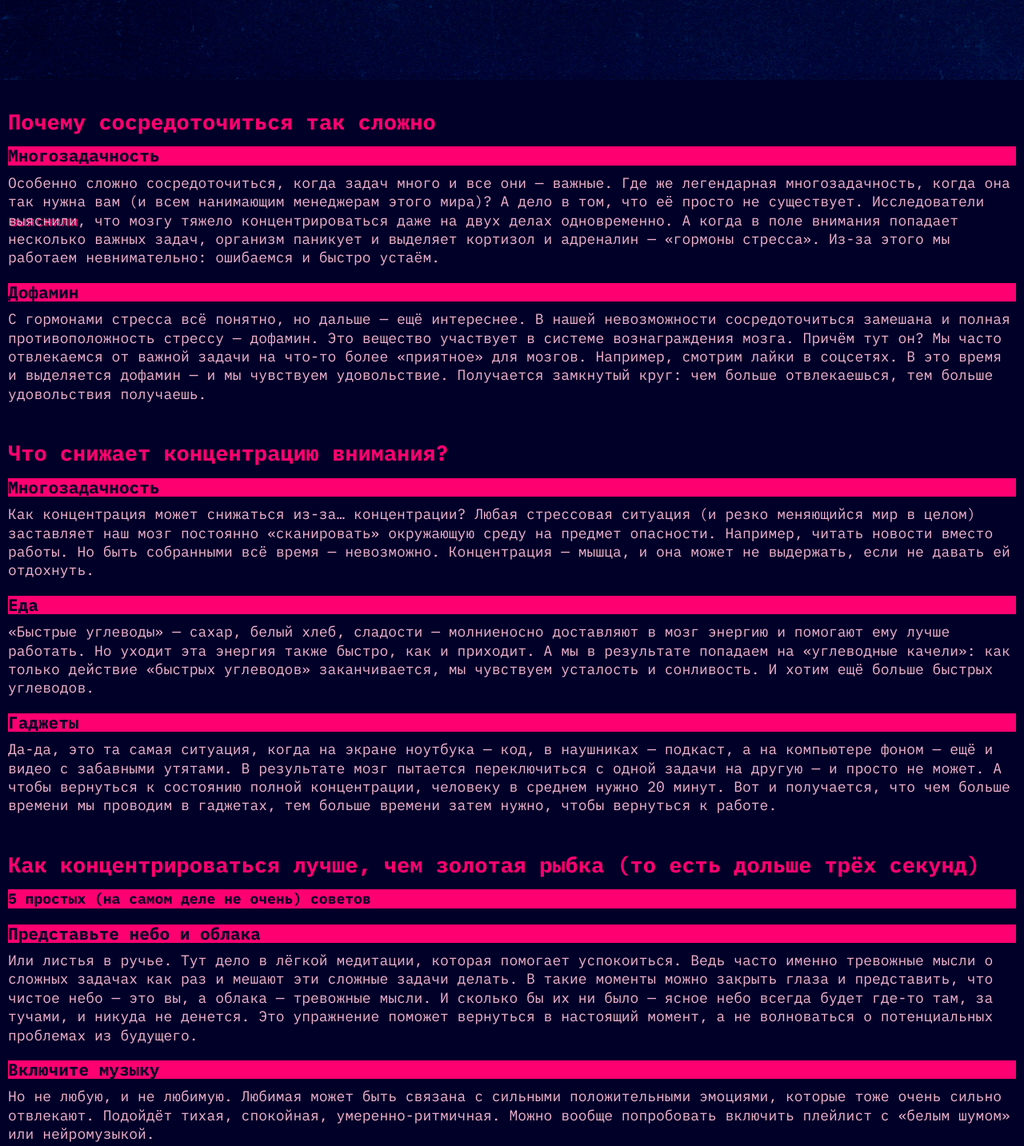
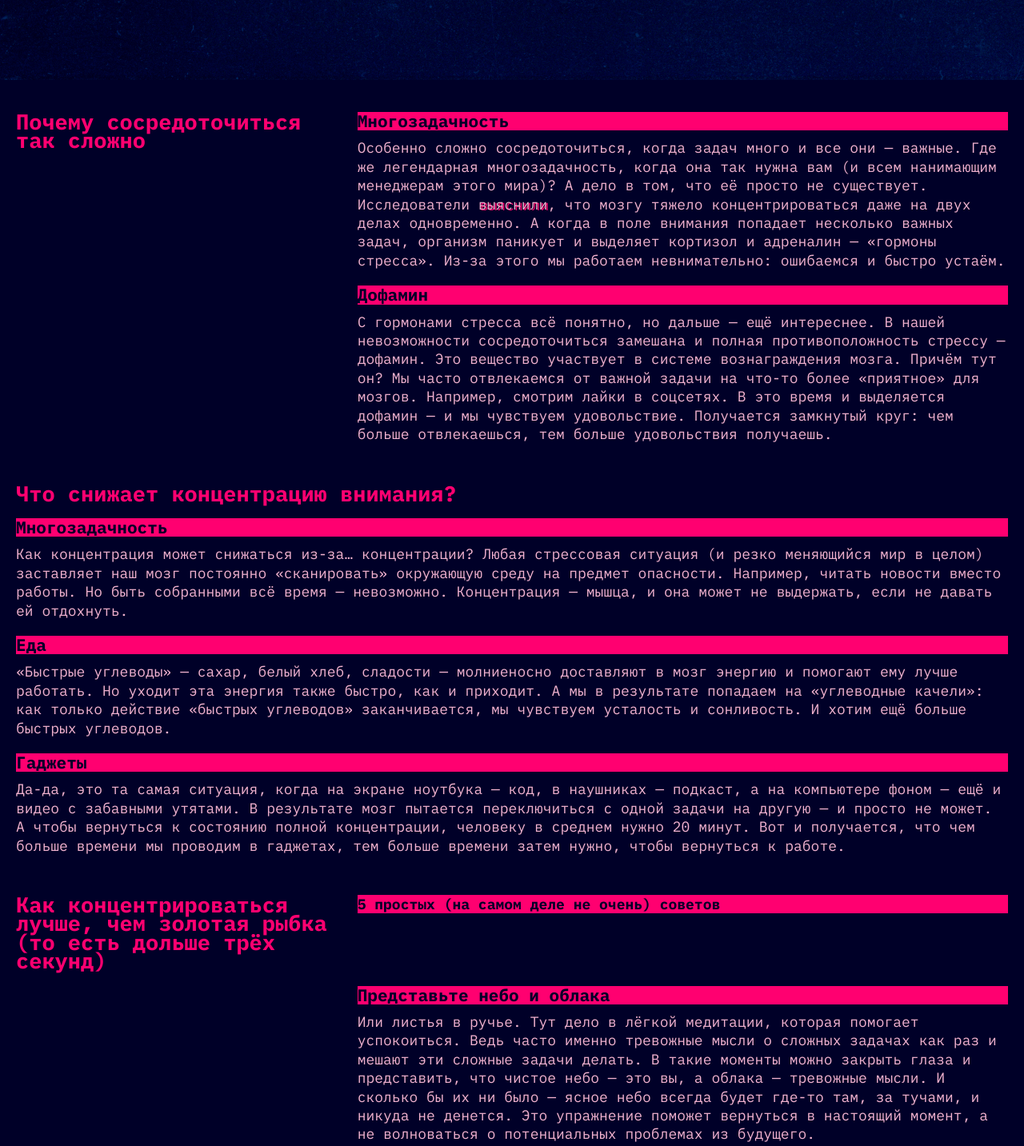
Before and after one commit to trydov1k/slozhno-sosredotochitsya-ad, a plain HTML site: page index.html in a window 1280 px wide. Shown: the part 700-2133 px from the top of the page at 80% size. Drawn offline with Linux system fonts and the light colour scheme.

Commit message:
Немного сделал первый медиазапрос

```diff
--- a/index.html
+++ b/index.html
@@ -53,7 +53,7 @@
       </div>
     </header>
     <main class="main">
-      <section class="section">
+      <section class="section section">
         <h2 class="section__title">Почему сосредоточиться так сложно</h2>
         <div class="section__block">
           <h3 class="section__block-title title-decor">Многозадачность</h3>
@@ -64,7 +64,7 @@
           <p class="section__block-description">С гормонами стресса всё понятно, но дальше — ещё интереснее. В нашей невозможности сосредоточиться замешана и полная противоположность стрессу — дофамин. Это вещество участвует в системе вознаграждения мозга. Причём тут он? Мы часто отвлекаемся от важной задачи на что-то более «приятное» для мозгов. Например, смотрим лайки в соцсетях. В это время и выделяется дофамин — и мы чувствуем удовольствие. Получается замкнутый круг: чем больше отвлекаешься, тем больше удовольствия получаешь.</p>
         </div>
       </section>
-      <section class="section">
+      <section class="section section">
         <h2 class="section__title">Что снижает концентрацию внимания?</h2>
         <div class="section__block">
           <h3 class="section__block-title title-decor">Многозадачность</h3>
--- a/styles/style.css
+++ b/styles/style.css
@@ -140,3 +140,28 @@
   font-weight: bold;
   line-height: 83%;
 }
+
+@media (width >= 768px) {
+  :root {
+    --global-padding: 20px;
+  }
+
+  .section:first-child, .section:nth-child(3) {
+    grid-template-columns: 1fr 2fr;
+  }
+
+  .section:first-child .section__block, .section:nth-child(3) .section__block  {
+    grid-column: 2;
+  }
+
+  .section__note {
+    align-self: start;
+  }
+
+}
+
+@media (width >= 1024px) {
+  :root {
+
+  }
+}
--- a/styles/variables.css
+++ b/styles/variables.css
@@ -13,10 +13,3 @@
   --header-and-footer-title : #DB00FF;
   --global-padding: 10px;
 }
-
-@media (width >= 768) {
-  :root {
-    --global-padding: 20px;
-    --accent-color: #fff
-  }
-}
```
